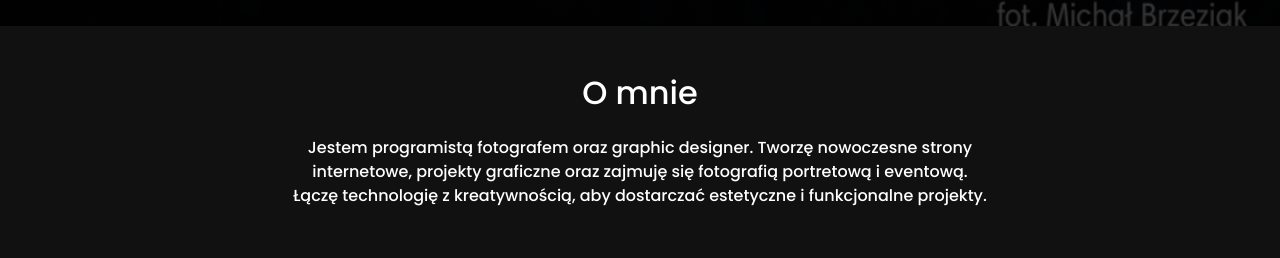
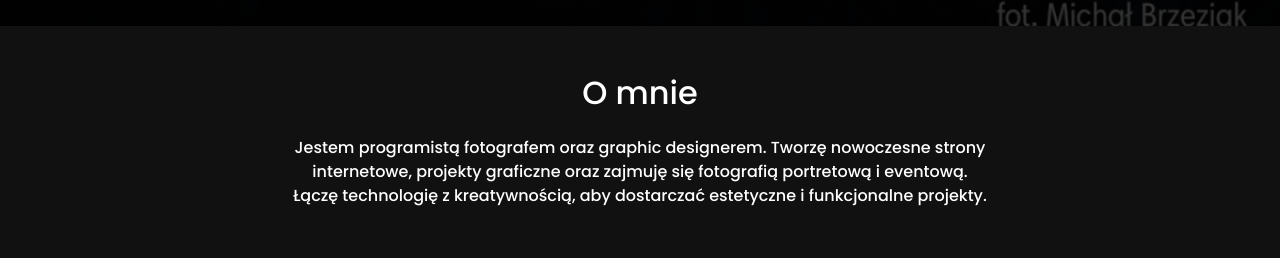
Before and after one commit to Michal1089/portfolio, a plain HTML site: page index.html in a window 1280 px wide. Shown: the part 830-1088 px from the top of the page. Drawn offline with nearby package versions, Linux system fonts and the light colour scheme.

Commit message:
Update index.html

```diff
--- a/index.html
+++ b/index.html
@@ -149,7 +149,7 @@ img {
 <section id="about" class="container py-5 text-center">
   <h2 class="mb-4">O mnie</h2>
   <p class="mx-auto" style="max-width: 700px;">
-    Jestem programistą fotografem oraz graphic designer. Tworzę nowoczesne strony internetowe,
+    Jestem programistą fotografem oraz graphic designerem. Tworzę nowoczesne strony internetowe,
     projekty graficzne oraz zajmuję się fotografią portretową i eventową.
     Łączę technologię z kreatywnością, aby dostarczać estetyczne i funkcjonalne projekty.
   </p>
```
